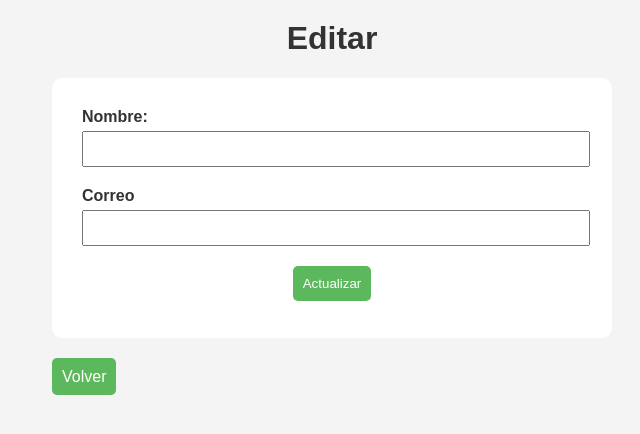
After one commit to Kiomi-Tsuchiya/PHP_EV02, a PHP site: page /editar.view.php in a window 1280 px wide. The commit adds this page. Shown: the top 434 px of the page, without its empty margins (308-948 px from the left). Run offline with PHP 8.4, Linux system fonts and the light colour scheme; data that the repository does not hold is empty.

Commit message:
PHP_EV03

```diff
--- /dev/null
+++ b/editar.css
@@ -0,0 +1,54 @@
+body {
+  font-family: Arial, sans-serif;
+  margin: 0;
+  padding: 0;
+  background-color: #f4f4f4;
+  display: flex;
+  flex-direction: column;
+  align-items: center;
+}
+h1 {
+  color: #333;
+  margin-top: 20px;
+}
+
+form {
+  background-color: white;
+  width: 500px;
+  height: 200px;
+  margin-bottom: 30px;
+  padding: 30px;
+  border-radius: 10px;
+
+}
+label{
+    display: block;
+    color: #333;
+    font-weight: 600;
+    margin-bottom: 5px;
+
+}
+input{
+    display: block;
+    width: 100%;
+    margin-bottom: 20px;
+    height: 30px;
+}
+.update{
+    display: block;
+    margin: 10px auto;
+    background-color: #5cb85c;
+    border-radius: 5px;
+    border: none;
+    color: white;
+    padding: 10px 10px;
+}
+a.btn {
+  margin: 10px auto 10px 0;
+  background-color: #5cb85c;
+  border-radius: 5px;
+  border: none;
+  color: white;
+  padding: 10px 10px;
+  text-decoration: none;
+}
--- /dev/null
+++ b/editar.view.php
@@ -0,0 +1,35 @@
+<!DOCTYPE html>
+<html lang="en">
+<head>
+  <meta charset="UTF-8">
+  <meta name="viewport" content="width=device-width, initial-scale=1.0">
+  <link rel="stylesheet" href="editar.css">
+  <title>Document</title>
+</head>
+<body>
+  <h1>Editar</h1>
+
+  <div class="container">
+<form action="editar.php?id=<?php echo $comentario['id']; ?>"  method="POST">
+
+
+    <label for="nombre">Nombre:</label>
+    <input type="text" id="nombre" name="nombre" value="<?php echo $comentario['nombre']; ?>" required>
+
+    <label for="email">Correo</label>
+    <input type="text" id="email" name="email" value="<?php echo $comentario['email']; ?>" required>
+
+    <button class="update" type="submit">Actualizar</button>
+
+
+
+  </form>
+
+   <div class="btn-container">
+    <a class="btn" href="index.php">Volver</a>
+</div>
+  </div>
+
+
+</body>
+</html>
--- a/index.view.php
+++ b/index.view.php
@@ -30,7 +30,10 @@
       <td><?= $usuario['id'] ?></td>
       <td><?= htmlspecialchars($usuario['nombre']) ?></td>
       <td><?= htmlspecialchars($usuario['email']) ?></td>
-      <td><a href="#">Editar</a> | <a href="#">Eliminar</a></td>
+      <td>
+
+        <a href="editar.php?id=<?php echo $usuario['id']; ?>">Editar</a> |  <a href="eliminar.php?id=<?php echo $usuario['id']; ?>">Eliminar</a>
+      </td>
     </tr>
     <?php endforeach; ?>
 
```
Also changed, not shown: editar.php (added, +48 -0 lines), eliminar.php (added, +25 -0 lines).
